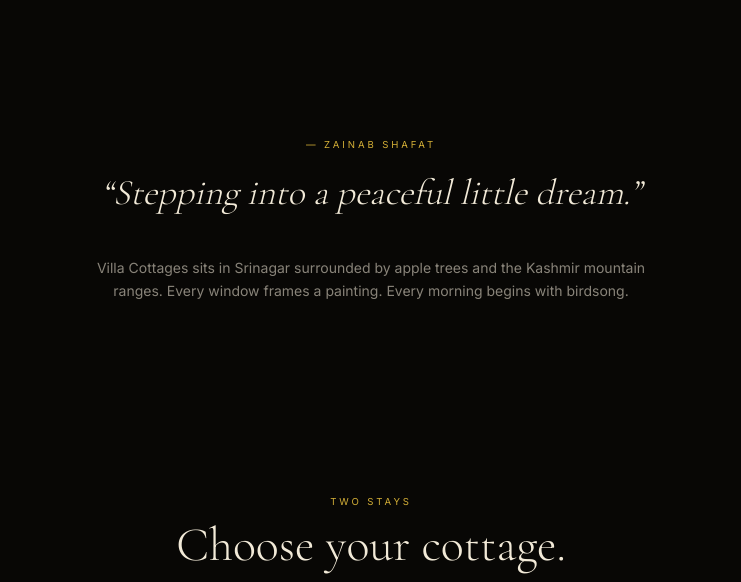
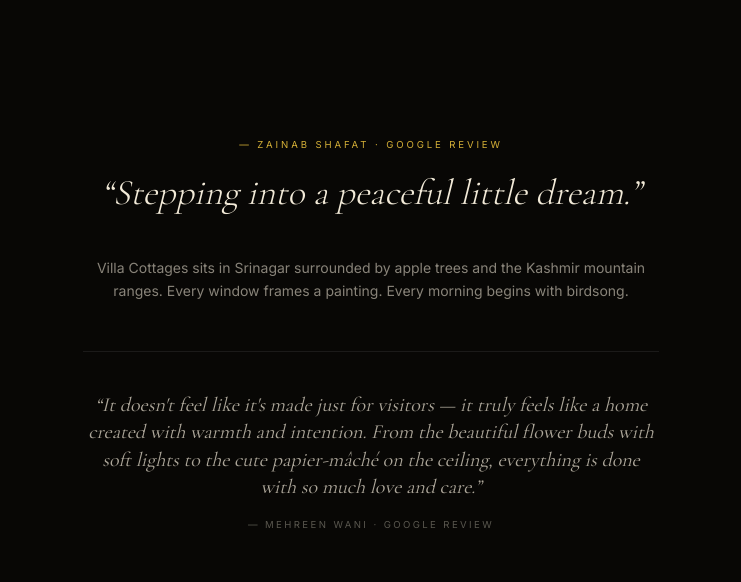
Before and after one commit to villacottagesrinagar-jpg/villa, a Next.js app: page / in a window 1280 px wide. Shown: the part 940-1522 px from the top of the page, without its empty margins (269-1010 px from the left). Built offline with nearby package versions, Linux system fonts and the light colour scheme.

Commit message:
feat: add Google review attribution and Mehreen Wani quote to intro section
Co-Authored-By: Claude Sonnet 4.6 <noreply@anthropic.com>

```diff
--- a/app/page.tsx
+++ b/app/page.tsx
@@ -114,7 +114,7 @@ export default function HomePage() {
 
       {/* INTRO */}
       <section className="py-24 px-6 lg:px-10 max-w-3xl mx-auto text-center">
-        <div className="eyebrow mb-4 justify-center inline-flex">— {PULL_QUOTES.peacefulDream.author}</div>
+        <div className="eyebrow mb-4 justify-center inline-flex">— {PULL_QUOTES.peacefulDream.author} · Google review</div>
         <p className="font-serif text-3xl md:text-4xl font-light leading-snug text-cream italic">
           &ldquo;{PULL_QUOTES.peacefulDream.quote}&rdquo;
         </p>
@@ -122,6 +122,12 @@ export default function HomePage() {
           Villa Cottages sits in Srinagar surrounded by apple trees and the Kashmir mountain ranges.
           Every window frames a painting. Every morning begins with birdsong.
         </p>
+        <blockquote className="mt-12 border-t border-white/8 pt-10 max-w-xl mx-auto">
+          <p className="font-serif italic text-lg md:text-xl text-cream/70 leading-snug">
+            &ldquo;It doesn&apos;t feel like it&apos;s made just for visitors — it truly feels like a home created with warmth and intention. From the beautiful flower buds with soft lights to the cute papier-mâché on the ceiling, everything is done with so much love and care.&rdquo;
+          </p>
+          <footer className="mt-4 text-[0.6rem] tracking-[0.25em] uppercase text-cream/35">— Mehreen Wani · Google review</footer>
+        </blockquote>
       </section>
 
       {/* STAYS */}
```
